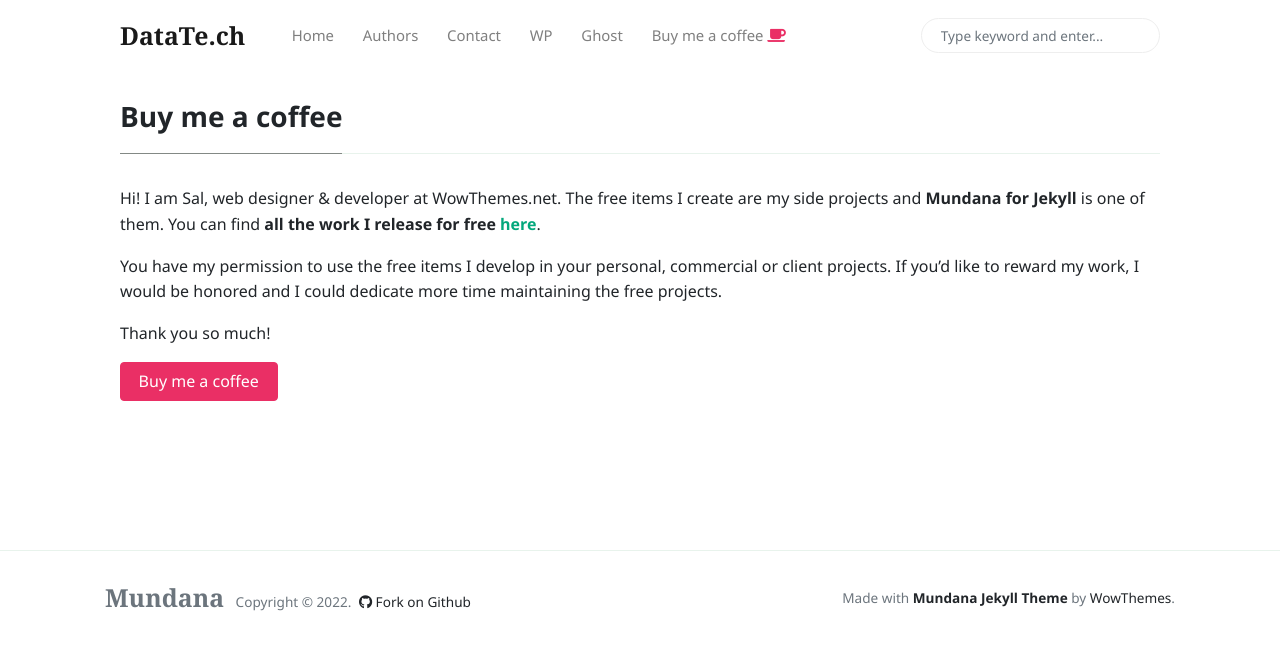
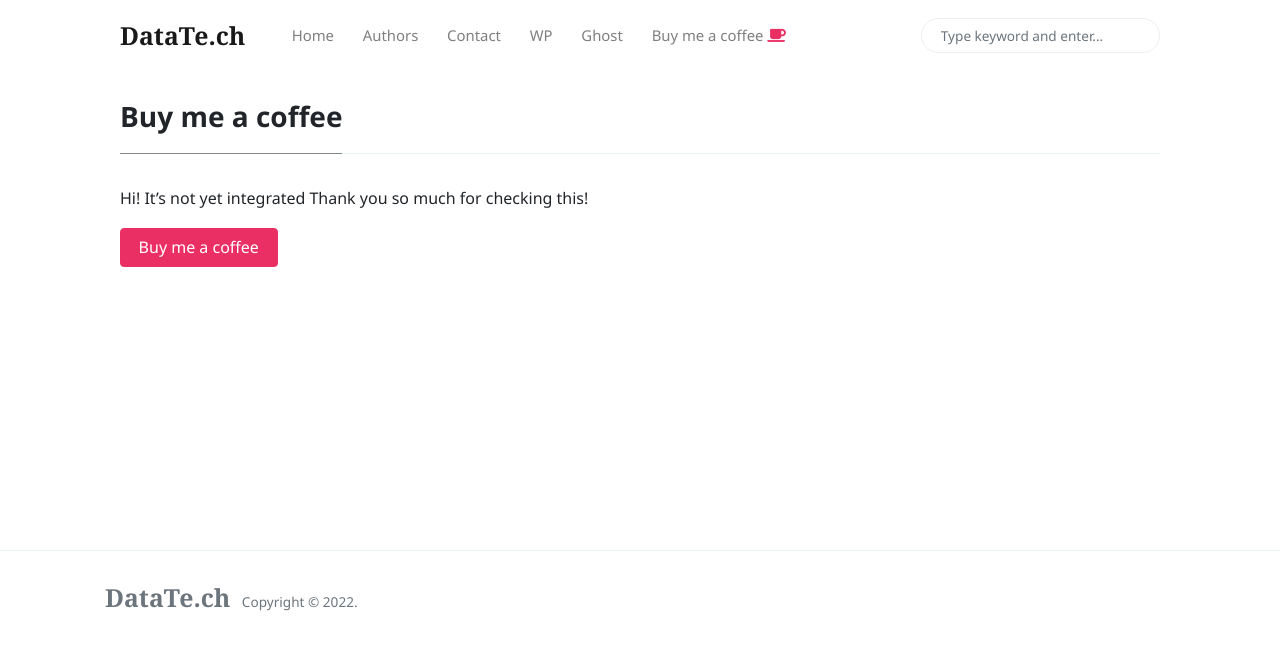
Before and after one commit to ashokballolli/datate.ch, a Jekyll site: the page built from _pages/buy-me-a-coffee.md, in a window 1280 px wide. Shown: the top 650 px of the page. Built offline with Jekyll 4.4.1, drawn with Linux system fonts in a browser that asks for light colours; nearby versions of some CDN libraries.

Commit message:
coffe page, footer changes

```diff
--- a/_layouts/default.html
+++ b/_layouts/default.html
@@ -77,16 +77,10 @@
         <div class="container">
         <div class="row align-items-center justify-content-between">
             <div>
-                <span class="navbar-brand mr-2 mb-0"><strong>Mundana</strong></span>
+                <span class="navbar-brand mr-2 mb-0"><strong>DataTe.ch</strong></span>
                 <span>Copyright © <script>document.write(new Date().getFullYear())</script>.</span>
+            </div>
 
-                <!--  Github Repo Star Btn-->
-                <a class="text-dark ml-1" target="_blank" href="https://github.com/wowthemesnet/mundana-theme-jekyll"><i class="fab fa-github"></i> Fork on Github</a>
-
-            </div>
-            <div>
-                Made with <a target="_blank" class="text-dark font-weight-bold" href="https://www.wowthemes.net/mundana-jekyll-theme/"> Mundana Jekyll Theme </a> by <a class="text-dark" target="_blank" href="https://www.wowthemes.net">WowThemes</a>.
-            </div>
         </div>
         </div>
     </footer>
--- a/_pages/buy-me-a-coffee.md
+++ b/_pages/buy-me-a-coffee.md
@@ -3,10 +3,8 @@ title: "Buy me a coffee"
 permalink: "/buy-me-a-coffee.html"
 ---
 
-Hi! I am Sal, web designer & developer at WowThemes.net. The free items I create are my side projects and **Mundana for Jekyll** is one of them. You can find **all the work I release for free [here](https://www.wowthemes.net/category/free-themes-templates/)**.
-
-You have my permission to use the free items I develop in your personal, commercial or client projects. If you'd like to reward my work, I would be honored and I could dedicate more time maintaining the free projects.
-
-Thank you so much!
+Hi!
+It's not yet integrated
+Thank you so much for checking this!
 
 <a class="btn btn-danger" href="https://www.wowthemes.net/donate/">Buy me a coffee</a>
```
